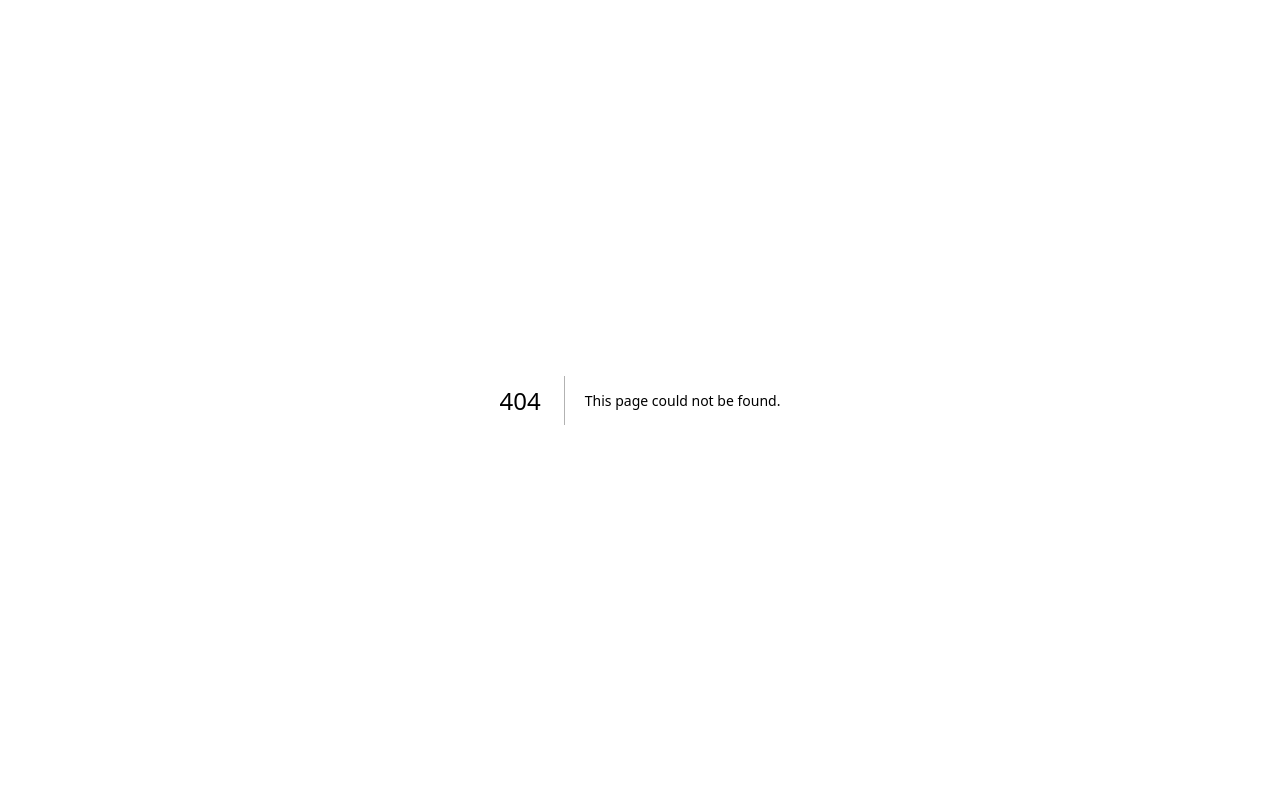
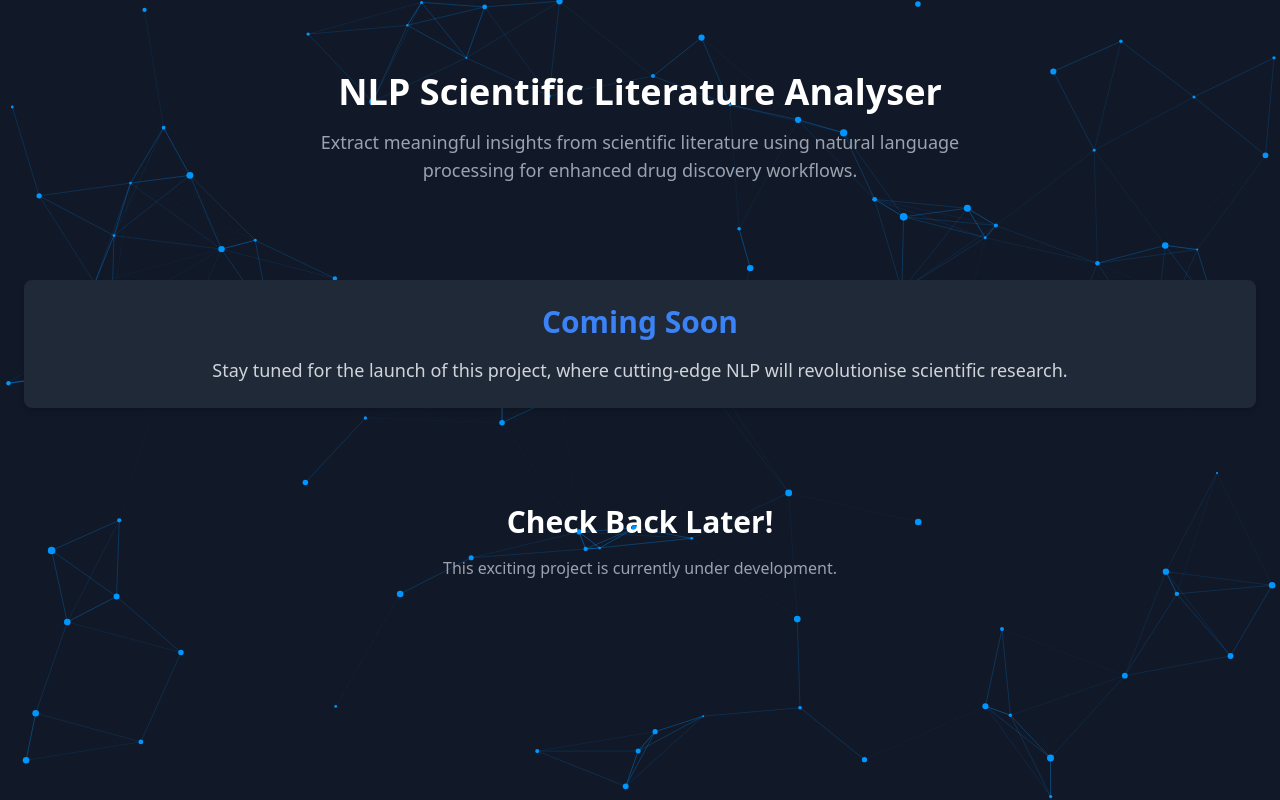
Before and after one commit to Sheldon01/portfolio-site, a Next.js app: page /projects/nlp-scientific-literature-analyser in a window 1280 px wide. Before the commit this address had no page. Built offline with nearby package versions, Linux system fonts and the light colour scheme.

Commit message:
added new page for upcoming project

```diff
--- /dev/null
+++ b/src/app/projects/nlp-scientific-literature-analyser/page.tsx
@@ -0,0 +1,56 @@
+import React from "react";
+import type { Metadata } from "next";
+import AnimatedBackground from "@/components/AnimatedBackground"; // Import AnimatedBackground
+
+// Dynamically set the page metadata
+export const generateMetadata = (): Metadata => {
+  return {
+    title: "NLP Scientific Literature Analyser",
+    description:
+      "Extract meaningful insights from scientific literature using natural language processing for enhanced drug discovery workflows.",
+  };
+};
+
+export default function NLPScientificLiteratureAnalyser() {
+  return (
+    <div className="relative min-h-screen bg-gray-900 text-white overflow-hidden">
+      {/* Animated Background */}
+      <AnimatedBackground />
+
+      {/* Page Content */}
+      <div className="relative z-10 p-6">
+        {/* Hero Section */}
+        <section className="text-center py-12">
+          <h1 className="text-4xl font-bold mb-4">
+            NLP Scientific Literature Analyser
+          </h1>
+          <p className="text-lg text-gray-400 max-w-2xl mx-auto">
+            Extract meaningful insights from scientific literature using natural
+            language processing for enhanced drug discovery workflows.
+          </p>
+        </section>
+
+        {/* Coming Soon Section */}
+        <section className="py-12">
+          <div className="bg-gray-800 p-6 rounded-lg shadow-md text-center">
+            <h2 className="text-3xl font-bold mb-4 text-blue-500">
+              Coming Soon
+            </h2>
+            <p className="text-lg text-gray-300">
+              Stay tuned for the launch of this project, where cutting-edge NLP
+              will revolutionise scientific research.
+            </p>
+          </div>
+        </section>
+
+        {/* Call to Action */}
+        <section className="py-12 text-center">
+          <h2 className="text-3xl font-bold mb-4">Check Back Later!</h2>
+          <p className="text-gray-400">
+            This exciting project is currently under development.
+          </p>
+        </section>
+      </div>
+    </div>
+  );
+}
--- a/src/app/projects/page.tsx
+++ b/src/app/projects/page.tsx
@@ -14,6 +14,7 @@ export const generateMetadata = (): Metadata => {
 
 const projects = [
   { title: "AI Drug Analysis Pipeline", slug: "ai-drug-pipeline" },
+  { title: "NLP-Powered Scientific Literature Analyser", slug: "nlp-scientific-literature-analyser" },
 ];
 
 export default function ProjectsPage() {
```
